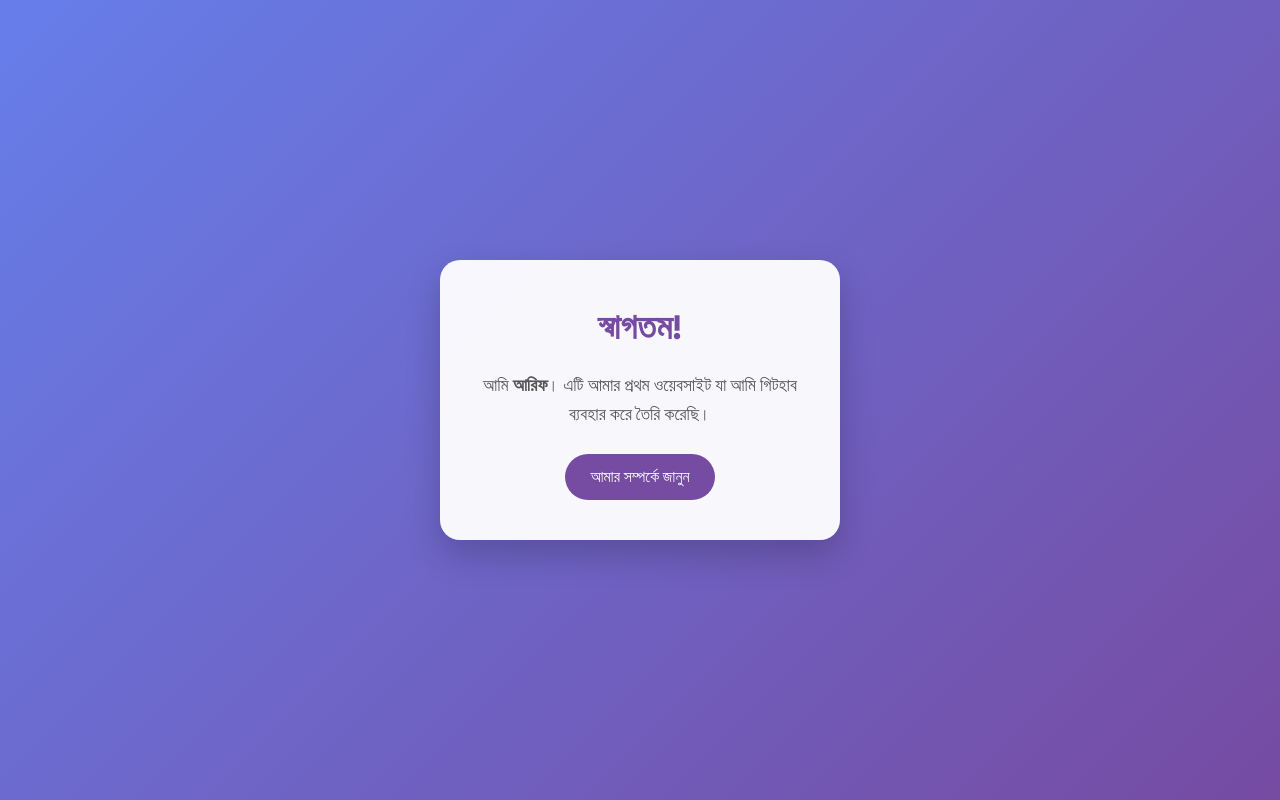
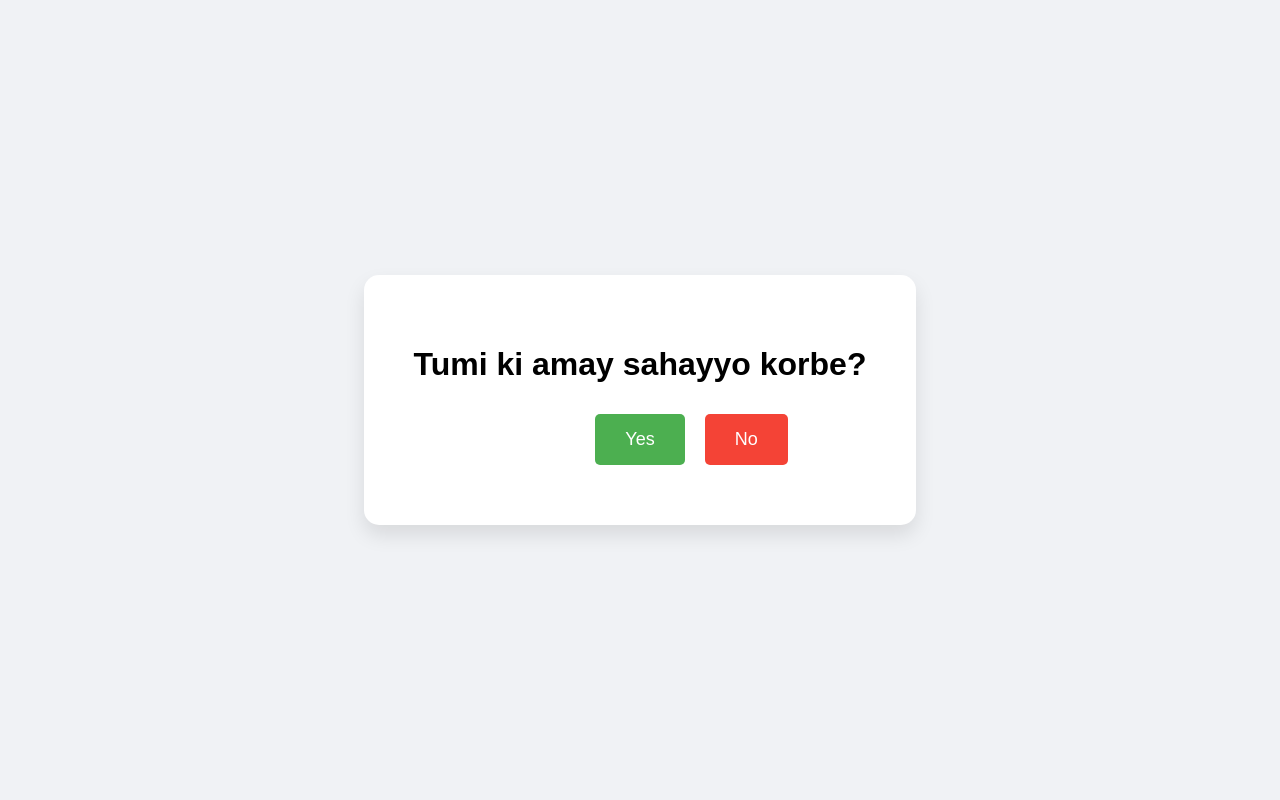
Before and after one commit to mdarif76769/Arif, a plain HTML site: page index.html in a window 1280 px wide. Drawn offline with Linux system fonts and the light colour scheme.

Commit message:
Update index.html for new layout and functionality

```diff
--- a/index.html
+++ b/index.html
@@ -2,78 +2,75 @@
 <html lang="bn">
 <head>
     <meta charset="UTF-8">
-    <meta name="viewport" content="width=device-width, initial-scale=1.0">
-    <title>Arif's Professional Portfolio</title>
-    <link href="https://fonts.googleapis.com/css2?family=Hind+Siliguri:wght@300;500;700&display=swap" rel="stylesheet">
-
+    <title>Evasive No Button</title>
     <style>
-        * {
-            margin: 0;
-            padding: 0;
-            box-sizing: border-box;
-        }
-
         body {
-            font-family: 'Hind Siliguri', sans-serif;
-            background: linear-gradient(135deg, #667eea 0%, #764ba2 100%);
-            height: 100vh;
             display: flex;
             justify-content: center;
             align-items: center;
-            color: #333;
+            height: 100vh;
+            margin: 0;
+            background-color: #f0f2f5;
+            font-family: Arial, sans-serif;
+            overflow: hidden; /* Jate scrollbar na ase */
         }
-
-        .card {
-            background: rgba(255, 255, 255, 0.95);
-            padding: 40px;
-            border-radius: 20px;
-            box-shadow: 0 15px 35px rgba(0, 0, 0, 0.2);
+        .container {
             text-align: center;
-            max-width: 400px;
-            width: 90%;
-            transition: transform 0.3s ease;
+            background: white;
+            padding: 50px;
+            border-radius: 15px;
+            box-shadow: 0 10px 20px rgba(0,0,0,0.1);
         }
-
-        .card:hover {
-            transform: translateY(-10px);
+        button {
+            padding: 15px 30px;
+            font-size: 18px;
+            cursor: pointer;
+            border: none;
+            border-radius: 5px;
+            margin: 10px;
+            transition: 0.2s;
         }
-
-        h1 {
-            color: #764ba2;
-            font-size: 2.2rem;
-            margin-bottom: 15px;
+        #yes-btn {
+            background-color: #4CAF50;
+            color: white;
         }
-
-        p {
-            font-size: 1.1rem;
-            line-height: 1.6;
-            color: #555;
-            margin-bottom: 25px;
-        }
-
-        .btn {
-            display: inline-block;
-            padding: 10px 25px;
-            background: #764ba2;
+        #no-btn {
+            background-color: #f44336;
             color: white;
-            text-decoration: none;
-            border-radius: 25px;
-            font-weight: 500;
-            transition: background 0.3s;
-        }
-
-        .btn:hover {
-            background: #5a377d;
+            position: fixed; /* Screen-er jekono jaygay jete parbe */
         }
     </style>
 </head>
 <body>
 
-    <div class="card">
-        <h1>স্বাগতম!</h1>
-        <p>আমি <strong>আরিফ</strong>। এটি আমার প্রথম ওয়েবসাইট যা আমি গিটহাব ব্যবহার করে তৈরি করেছি।</p>
-        <a href="#" class="btn">আমার সম্পর্কে জানুন</a>
+    <div class="container">
+        <h1>Tumi ki amay sahayyo korbe?</h1>
+        <button id="yes-btn" onclick="alert('I knew it! ❤️')">Yes</button>
+        <button id="no-btn">No</button>
     </div>
+
+    <script>
+        const noBtn = document.getElementById('no-btn');
+
+        // Function jeta button-ke soriye debe
+        function moveButton() {
+            // Screen er width o height theke button er size bad diye range ber kora
+            const x = Math.random() * (window.innerWidth - noBtn.offsetWidth);
+            const y = Math.random() * (window.innerHeight - noBtn.offsetHeight);
+
+            noBtn.style.left = `${x}px`;
+            noBtn.style.top = `${y}px`;
+        }
+
+        // Mouse nilei sore jabe
+        noBtn.addEventListener('mouseenter', moveButton);
+
+        // Touch screen-e touch korleo sore jabe
+        noBtn.addEventListener('touchstart', (e) => {
+            e.preventDefault(); // Click hote debe na
+            moveButton();
+        });
+    </script>
 
 </body>
 </html>
```
